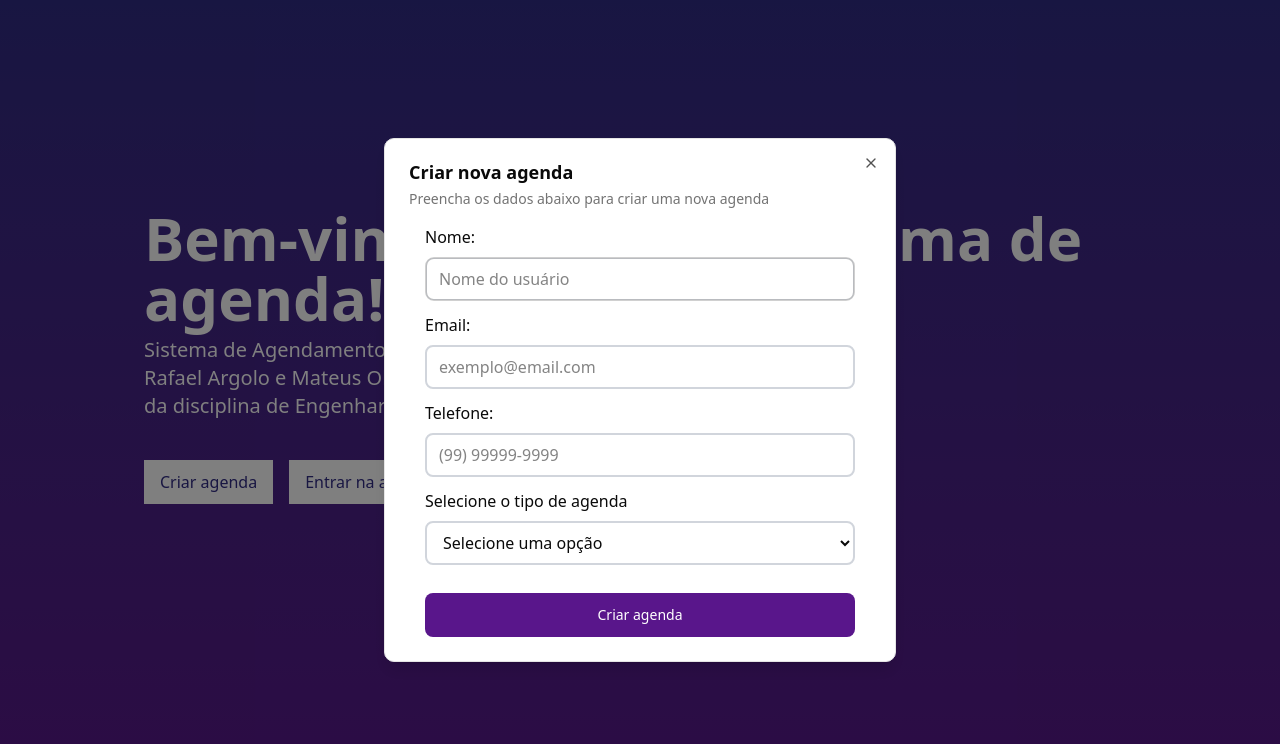
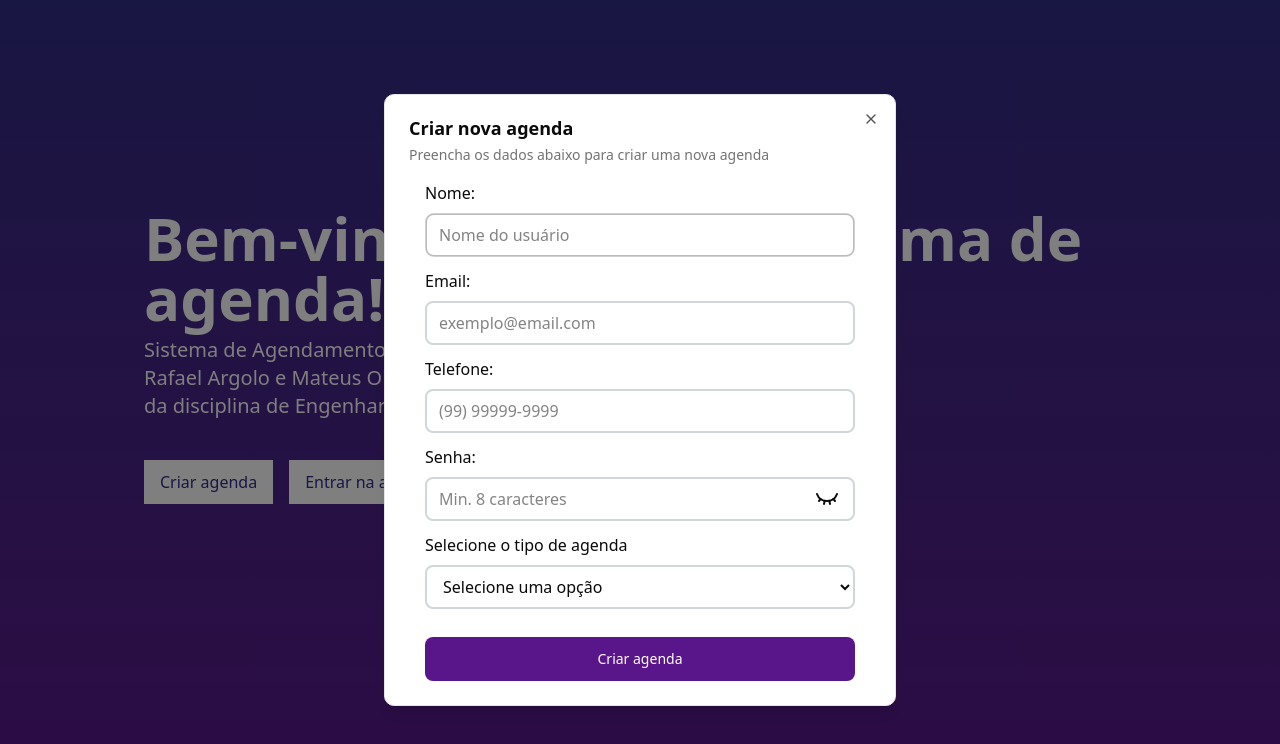
Before and after one commit to rafaelontour/agenda_es, a Next.js app in the folder frontend/: page / in a window 1280 px wide. Both pictures are taken after a click on the button "Criar agenda". Shown: the top 744 px of the page. Built offline with nearby package versions, Linux system fonts and the light colour scheme.

Commit message:
Atualizando

```diff
--- a/frontend/src/app/page.tsx
+++ b/frontend/src/app/page.tsx
@@ -1,12 +1,10 @@
 "use client";
 
 import { Toaster } from "sonner";
-import useUsuario from "../data/hook/useUsuario";
 import CriarAgenda from "../components/agenda/CriarAgenda";
 import EntrarAgenda from "../components/agenda/EntrarAgenda";
 
 export default function Inicio({ children }: { children: React.ReactNode }) {
-  const { nome, email, telefone, dados } = useUsuario();
 
   return (
     <div>
--- a/frontend/src/components/agenda/CriarAgenda.tsx
+++ b/frontend/src/components/agenda/CriarAgenda.tsx
@@ -4,7 +4,8 @@ import { Button } from "@/components/ui/button";
 import { Dialog, DialogContent, DialogDescription, DialogHeader, DialogTitle, DialogTrigger } from "@/components/ui/dialog";
 import useUsuario from "@/data/hook/useUsuario";
 import { criarAgendaService } from "@/service/agenda";
-import { criarUsuarioService } from "@/service/usuario";
+import { criarUsuarioService, logar } from "@/service/usuario";
+import { Eye, EyeClosed } from "lucide-react";
 import { useRouter } from "next/navigation";
 import { useState } from "react";
 import { toast } from "sonner";
@@ -15,32 +16,39 @@ export default function CriarAgenda() {
     const nav = useRouter();
 
     const { nome, setNome, email, setEmail, telefone, setTelefone, setDadosUsuario } = useUsuario();
+    const [senha, setSenha] = useState<string>("");
+    const [mostrarSenha, setMostrarSenha] = useState<boolean>(false);
 
     async function criarAgendaUsuario() {
         const resposta = await criarAgendaService(tipoAgenda)
-
-        console.log("AGENDA E ID", resposta?.resposta, resposta?.idAgenda)
 
         if (resposta?.resposta !== 201) {
             toast.error('Não foi possível criar a agenda')
             return
         }
 
-        const respostaUsuario = await criarUsuarioService(nome, email, telefone, resposta.idAgenda.toString(), tipoAgenda)
+        const respostaUsuario = await criarUsuarioService(nome, email, telefone, resposta.idAgenda.toString(), tipoAgenda, senha)
 
-        switch (respostaUsuario) {
-            case 201:
-                setDadosUsuario(true)
-                toast.success('Agenda criada com sucesso! Redirecionando...')
-                nav.push('/minha_agenda')
-                break;
-            case 400:
-                toast.error('Preencha todos os campos corretamente')
-                break;
-            default:
+        if (respostaUsuario == 201) {
+            setDadosUsuario(true)
+            toast.success('Agenda criada com sucesso! Redirecionando...')
+            const respostaLogar = await logar(nome, senha)
+
+            if (respostaLogar !== 200) {
                 toast.error('Não foi possível criar o usuário')
-                break;
+                return
+            }
+            nav.push('/minha_agenda')
+            return
         }
+
+        if (respostaUsuario == 400) {
+            toast.error('Preencha todos os campos corretamente')
+            return
+        }
+
+        alert("RESPOSTA USUARIO: " + respostaUsuario)
+        toast.error('Não foi possível criar o usuário')
     }
 
     // Função para aplicar máscara no telefone
@@ -119,6 +127,38 @@ export default function CriarAgenda() {
                         />
                     </div>
 
+                    <div className="relative flex flex-col gap-2">
+                        <label htmlFor="senha">Senha:</label>
+                        <input
+                            id="senha"
+                            placeholder="Min. 8 caracteres"
+                            className="border-2 border-gray-300 rounded-md h-11 w-full px-3"
+                            type={mostrarSenha ? "text" : "password"}
+                            value={senha}
+                            onChange={(e) => setSenha(e.target.value)}
+                        />
+
+                        {
+                            mostrarSenha ?
+                            <Eye
+                                className="
+                                    absolute hover:cursor-pointer right-4
+                                    top-[53px] transform -translate-y-1/2
+                                "
+                                onClick={() => setMostrarSenha(false)}
+                                />
+                            :
+                            <EyeClosed
+                                className="
+                                    absolute hover:cursor-pointer
+                                    right-4 top-[53px] transform -translate-y-1/2
+                                "
+                                onClick={() => setMostrarSenha(true)}
+                            />
+                        }
+
+                    </div>
+
                     <div className="flex flex-col gap-2">
                         <label>Selecione o tipo de agenda</label>
                         <select
--- a/frontend/src/components/agenda/EntrarAgenda.tsx
+++ b/frontend/src/components/agenda/EntrarAgenda.tsx
@@ -21,6 +21,7 @@ export default function EntrarAgenda() {
 
         toast.success('Agenda criada com sucesso! Redirecionando...')
     }
+
     return (
         <Dialog>
             <DialogTrigger asChild>
--- a/frontend/src/middleware.ts
+++ b/frontend/src/middleware.ts
@@ -5,8 +5,7 @@ export function middleware(request: NextRequest) {
   console.log("Middleware executando...");
 
   // Lê o cookie
-  const token = request.cookies.get("logadoAgenda")?.value;
-  console.log("token:", token);
+  const token = request.cookies.get("JSESSIONID")?.value;
 
   // Se não tiver token, redireciona para login
   if (!token) {
--- a/frontend/src/service/usuario.ts
+++ b/frontend/src/service/usuario.ts
@@ -1,4 +1,4 @@
-async function criarUsuarioService(nome: string, email: string, telefone: string, idAgenda: string, tipoAgenda: string): Promise<number | undefined> {
+async function criarUsuarioService(nome: string, email: string, telefone: string, idAgenda: string, tipoAgenda: string, senha: string): Promise<number | undefined> {
     try {
         const resposta = await fetch('http://localhost:8090/usuario', {
             method: "POST",
@@ -10,7 +10,8 @@ async function criarUsuarioService(nome: string, email: string, telefone: string
                 email: email,
                 telefone: telefone,
                 idAgenda: idAgenda,
-                tipoAgenda: tipoAgenda != null ? tipoAgenda : "LIST"
+                tipoAgenda: tipoAgenda != null ? tipoAgenda : "LIST",
+                senha: senha
             })
         })
 
@@ -24,6 +25,31 @@ async function criarUsuarioService(nome: string, email: string, telefone: string
     }
 }
 
+async function logar(nome: string, senha: string): Promise<number | undefined> {
+    try {
+        const resposta = await fetch('http://localhost:8090/auth/login', {
+            method: "POST",
+            headers: {
+                "Content-Type": "application/json"
+            },
+            body: JSON.stringify({
+                usuario: nome,
+                senha: senha
+            }),
+            credentials: "include"
+        })
+
+        if (!resposta.ok) {
+            return
+        }
+
+        return resposta.status
+    } catch(e) {
+        return
+    }
+}
+
 export {
-    criarUsuarioService
+    criarUsuarioService,
+    logar
 }
```
